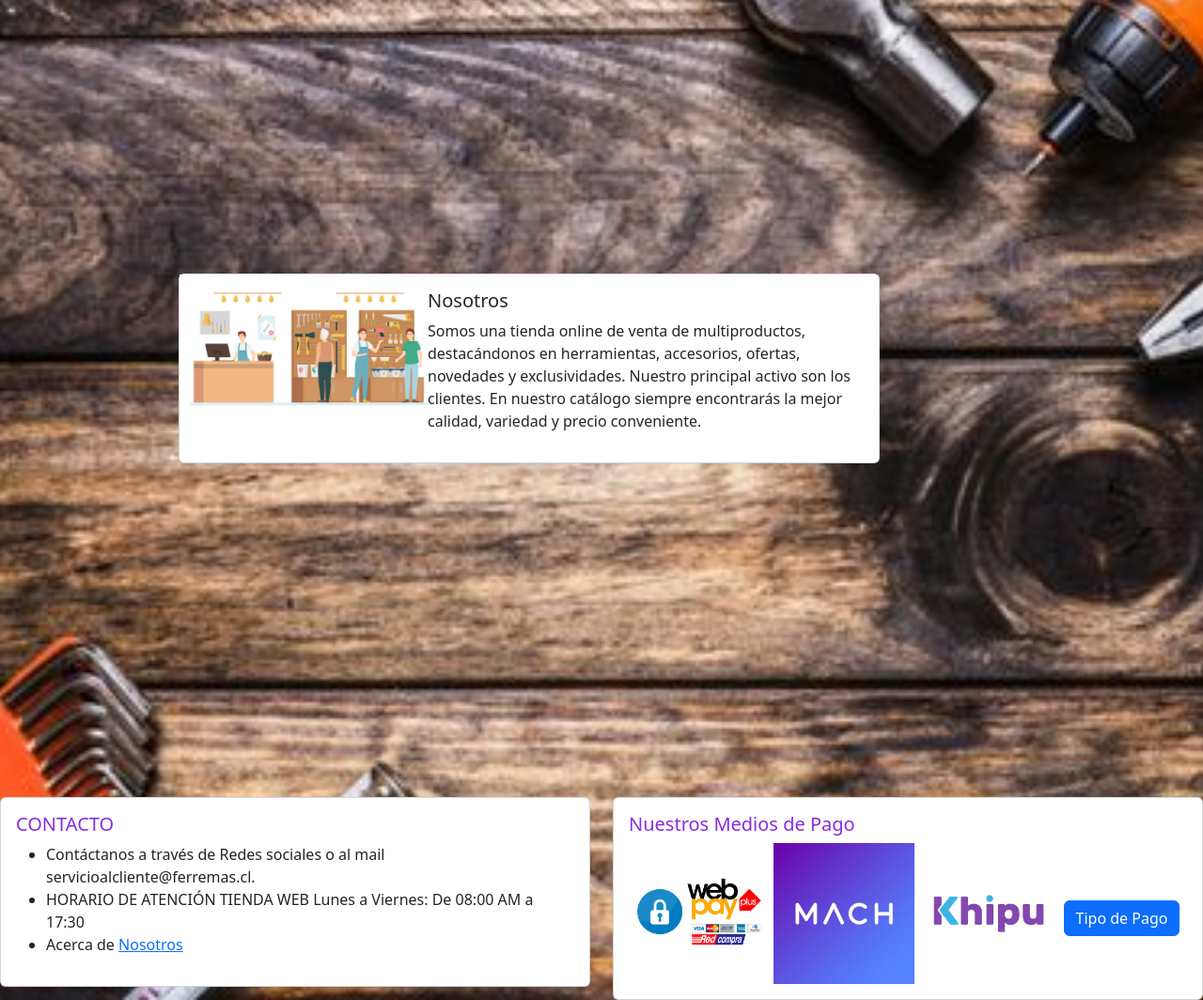
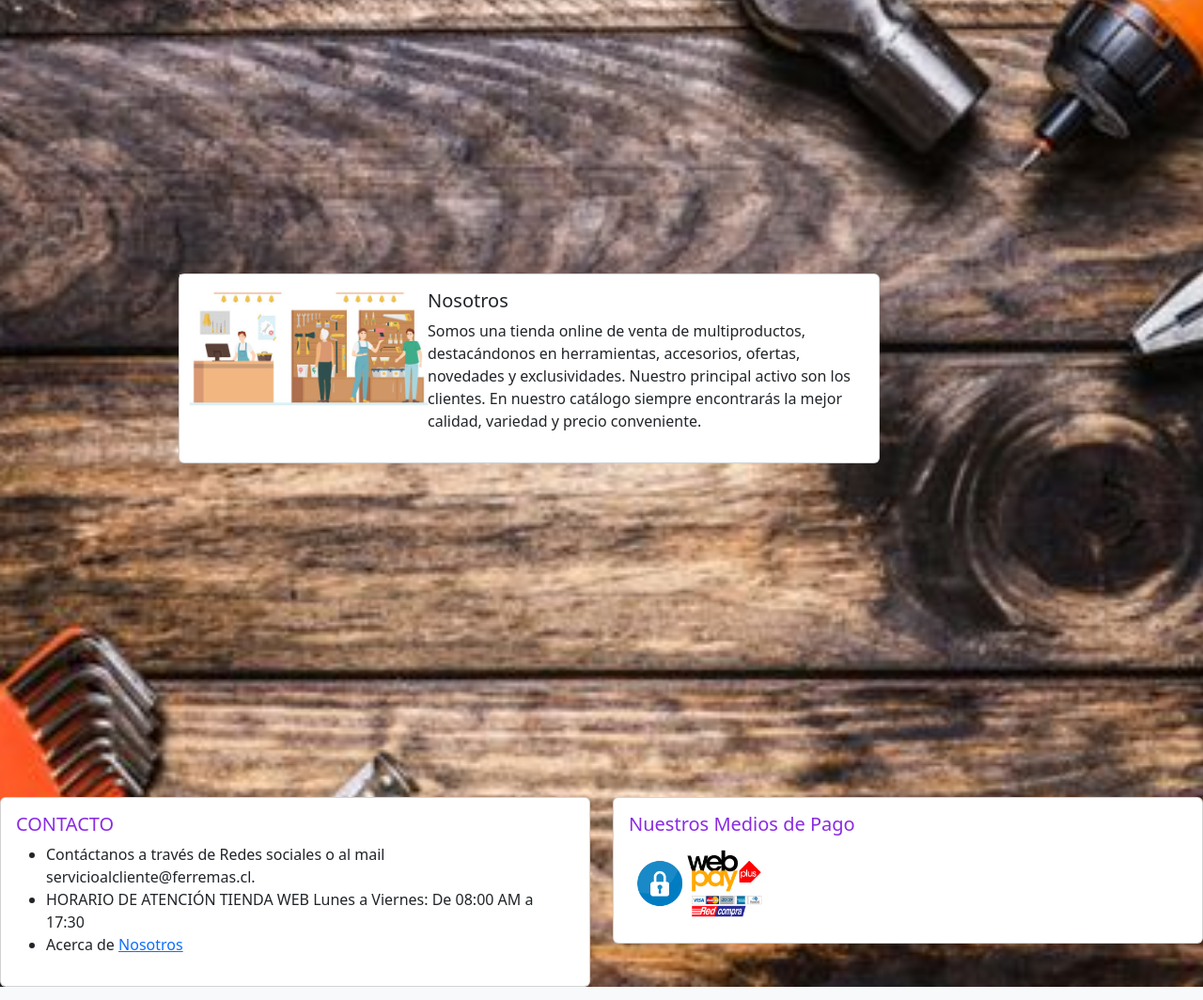
Before and after one commit to Panamaxi/https---github.com-Panamaxi-arquitectura-, a Django app: page /about in a window 1280 px wide. Shown: the part 180-1244 px from the top of the page at 94% size. Run offline with Django 5.2, Linux system fonts and the light colour scheme; parts of the project's set-up code (start-up, migrations or seed data) failed here and were passed over; some libraries are stand-ins or nearby versions.

Commit message:
detalles arreglados

```diff
--- a/Django_Ecommerce-new_main/ZonaGamers/templates/pages/about.html
+++ b/Django_Ecommerce-new_main/ZonaGamers/templates/pages/about.html
@@ -127,9 +127,7 @@
                     <div class="card-body" id="footers">
                         <h5 class="card-title" style="color: blueviolet">Nuestros Medios de Pago</h5>
                         <img src="{% static 'images/webpay-plus-integracion.png' %}" style="width: 150px; height: auto;" />
-                        <img src="{% static 'images/mach.jpg' %}" style="width: 150px; height: auto;" />
-                        <img src="{% static 'images/kippu.png' %}" style="width: 150px; height: auto;" />
-                        <a href="tipo_pago.html" class="btn btn-primary" style="margin-top: 10px">Tipo de Pago</a>
+
                     </div>
                 </div>
             </div>
--- a/Django_Ecommerce-new_main/ZonaGamers/templates/pages/producto_spider.html
+++ b/Django_Ecommerce-new_main/ZonaGamers/templates/pages/producto_spider.html
@@ -114,8 +114,7 @@
               <div class="card-body" id="footers">
                   <h5 class="card-title" style="color: blueviolet">Nuestros Medios de Pago</h5>
                   <img src="{% static 'images/webpay-plus-integracion.png' %}" style="width: 150px; height: auto;" />
-                  <img src="{% static 'images/mach.jpg' %}" style="width: 150px; height: auto;" />
-                  <img src="{% static 'images/kippu.png' %}" style="width: 150px; height: auto;" />
+
 
               </div>
           </div>
```
Also changed, not shown: Django_Ecommerce-new_main/db.sqlite3.
